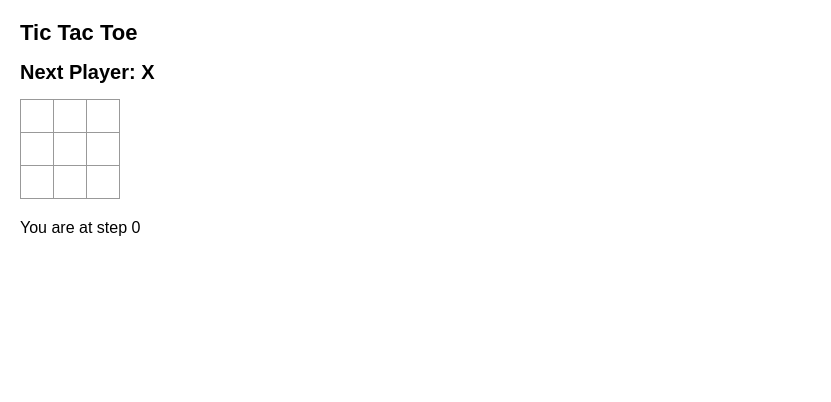
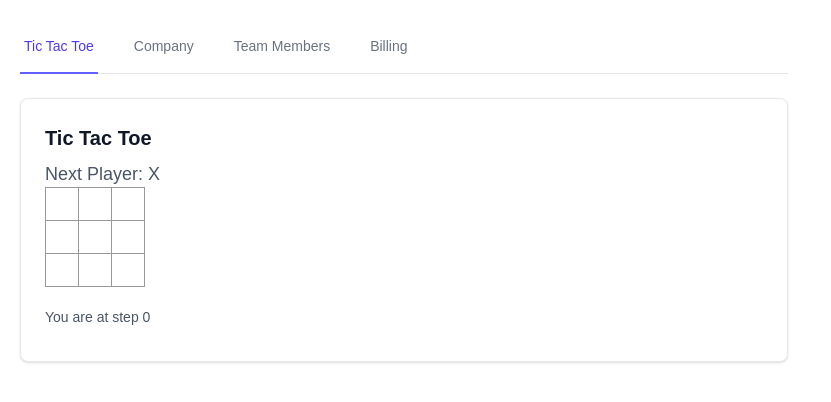
Before and after one commit to bhavin-r-shah/ui-playground, a React (Vite) app: page / in a window 1280 px wide. Shown: the top 402 px of the page, without its empty margins (0-831 px from the left). Built offline with nearby package versions, Linux system fonts and the light colour scheme.

Commit message:
Add Tabs Component and render TicTacToe within it. Use tailwind CSS to style the app

```diff
--- a/src/App.tsx
+++ b/src/App.tsx
@@ -1,10 +1,10 @@
 import TicTacToe from './TicTacToe'
+import Tabs from './Tabs';
 
 export default function App() {
     return (
         <>
-            <h1>Tic Tac Toe</h1>
-            <TicTacToe />
+            <Tabs />
         </>
     );
 }
--- /dev/null
+++ b/src/Tabs.tsx
@@ -0,0 +1,68 @@
+import { useState } from "react";
+import TicTacToe from "./TicTacToe";
+
+const tabs = [
+  {
+    name: "Tic Tac Toe",
+    value: "tic-tac-toe",
+    content: <TicTacToe />,
+  },
+  {
+    name: "Company",
+    value: "company",
+    content: "Update company settings, billing, and team details.",
+  },
+  {
+    name: "Team Members",
+    value: "team",
+    content: "Invite, remove, and manage permissions for team members.",
+  },
+  {
+    name: "Billing",
+    value: "billing",
+    content: "View invoices, update payment method, and manage your plan.",
+  },
+];
+
+export default function Tabs() {
+  const [activeTab, setActiveTab] = useState(tabs[0].value);
+
+  const activeTabData = tabs.find((tab) => tab.value === activeTab);
+
+  return (
+    <div className="w-full max-w-3xl">
+      <div className="border-b border-gray-200">
+        <nav aria-label="Tabs" className="-mb-px flex space-x-8">
+          {tabs.map((tab) => {
+            const isActive = tab.value === activeTab;
+
+            return (
+              <button
+                key={tab.value}
+                type="button"
+                onClick={() => setActiveTab(tab.value)}
+                className={
+                  isActive
+                    ? "border-indigo-500 text-indigo-600 whitespace-nowrap border-b-2 px-1 py-4 text-sm font-medium"
+                    : "border-transparent text-gray-500 hover:border-gray-300 hover:text-gray-700 whitespace-nowrap border-b-2 px-1 py-4 text-sm font-medium"
+                }
+              >
+                {tab.name}
+              </button>
+            );
+          })}
+        </nav>
+      </div>
+
+      <div className="mt-6 rounded-lg border border-gray-200 bg-white p-6 shadow-sm">
+        <h2 className="text-lg font-semibold text-gray-900">
+          {activeTabData.name}
+        </h2>
+
+        <p className="mt-2 text-sm text-gray-600">
+          {activeTabData.content}
+        </p>
+      </div>
+    </div>
+  );
+}
--- a/src/TicTacToe.tsx
+++ b/src/TicTacToe.tsx
@@ -133,7 +133,7 @@ export default function TicTacToe() {
     return (
         <>
             {winner && <h2>Winner: {winner}</h2>}
-            {!winner && <h2>Next Player: {nextPlayer}</h2>}
+            {!winner && <h3>Next Player: {nextPlayer}</h3>}
             <GameBoard boardValues={boardValues} handleClick={handleClick} winningCombination={winningCombination} />
             <div style={{ marginTop: '20px' }}>{ historySteps }</div>
         </>
--- a/src/index.css
+++ b/src/index.css
@@ -1,3 +1,5 @@
+@import "tailwindcss";
+
 * {
   box-sizing: border-box;
 }
--- a/vite.config.ts
+++ b/vite.config.ts
@@ -1,11 +1,13 @@
 import { defineConfig } from 'vite'
 import react, { reactCompilerPreset } from '@vitejs/plugin-react'
+import tailwindcss from "@tailwindcss/vite";
 import babel from '@rolldown/plugin-babel'
 
 // https://vite.dev/config/
 export default defineConfig({
   plugins: [
     react(),
+    tailwindcss(),
     babel({ presets: [reactCompilerPreset()] })
   ],
   base: "/ui-playground/",
```
